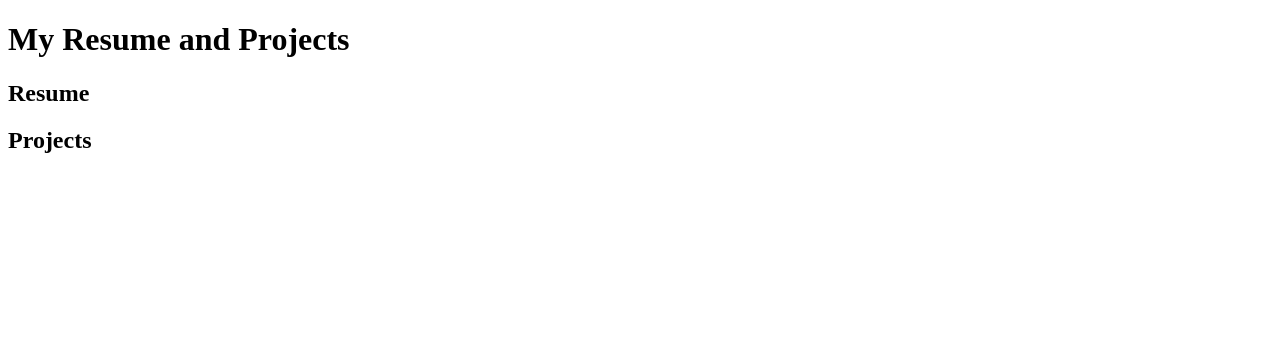
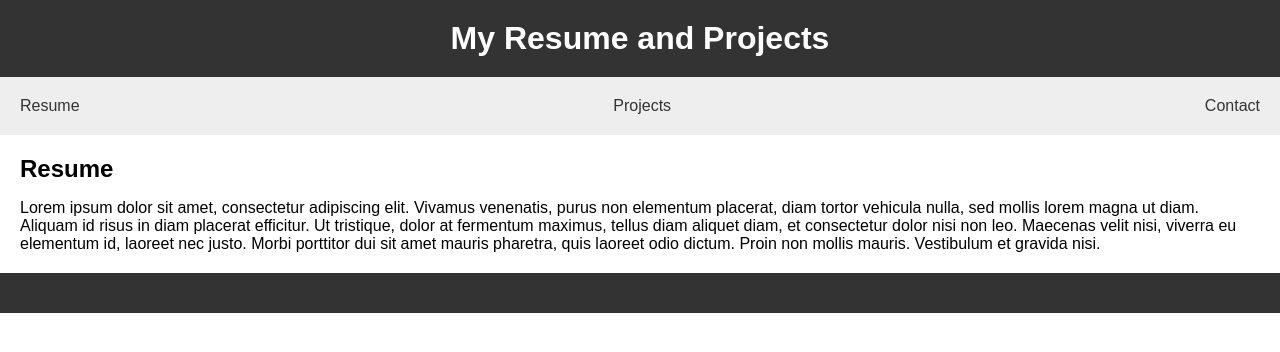
Before and after one commit to vinhkhang20/vinhkhang20.github.io, a plain HTML site: page index.html in a window 1280 px wide. Drawn offline with Linux system fonts and the light colour scheme.

Commit message:
Update index.html

```diff
--- a/index.html
+++ b/index.html
@@ -4,23 +4,66 @@
   <title>My Resume and Projects</title>
   <style>
     /* Add styles for the website here */
+    body {
+      font-family: Arial, sans-serif;
+      margin: 0;
+      padding: 0;
+    }
+    header {
+      background-color: #333;
+      color: white;
+      padding: 20px;
+      text-align: center;
+    }
+    header h1 {
+      margin: 0;
+    }
+    nav {
+      background-color: #eee;
+      display: flex;
+      justify-content: space-between;
+      padding: 20px;
+    }
+    nav a {
+      color: #333;
+      text-decoration: none;
+    }
+    nav a:hover {
+      color: #00b0ff;
+    }
+    main {
+      margin: 20px;
+    }
+    section {
+      margin-bottom: 20px;
+    }
+    section h2 {
+      margin: 0;
+    }
+    footer {
+      background-color: #333;
+      color: white;
+      padding: 20px;
+      text-align: center;
+    }
   </style>
 </head>
 <body>
   <header>
-    <h1>My Resume and Projects  </h1>
+    <h1>My Resume and Projects</h1>
   </header>
   <nav>
-    <!-- Add navigation links here -->
+    <a href="#resume">Resume</a>
+    <a href="#projects">Projects</a>
+    <a href="#contact">Contact</a>
   </nav>
   <main>
-    <section>
+    <section id="resume">
       <h2>Resume</h2>
       <!-- Add content for the resume section here -->
-    </section>
-    <section>
-      <h2>Projects</h2>
-      <!-- Add content for the projects section here -->
+      <p>
+        Lorem ipsum dolor sit amet, consectetur adipiscing elit. Vivamus venenatis, purus non elementum placerat, diam tortor vehicula nulla, sed mollis lorem magna ut diam. Aliquam id risus in diam placerat efficitur. Ut tristique, dolor at fermentum maximus, tellus diam aliquet diam, et consectetur dolor nisi non leo. Maecenas velit nisi, viverra eu elementum id, laoreet nec justo. Morbi porttitor dui sit amet mauris pharetra, quis laoreet odio dictum. Proin non mollis mauris. Vestibulum et gravida nisi.
+      </p>
     </section>
   </main>
   <footer>
```
